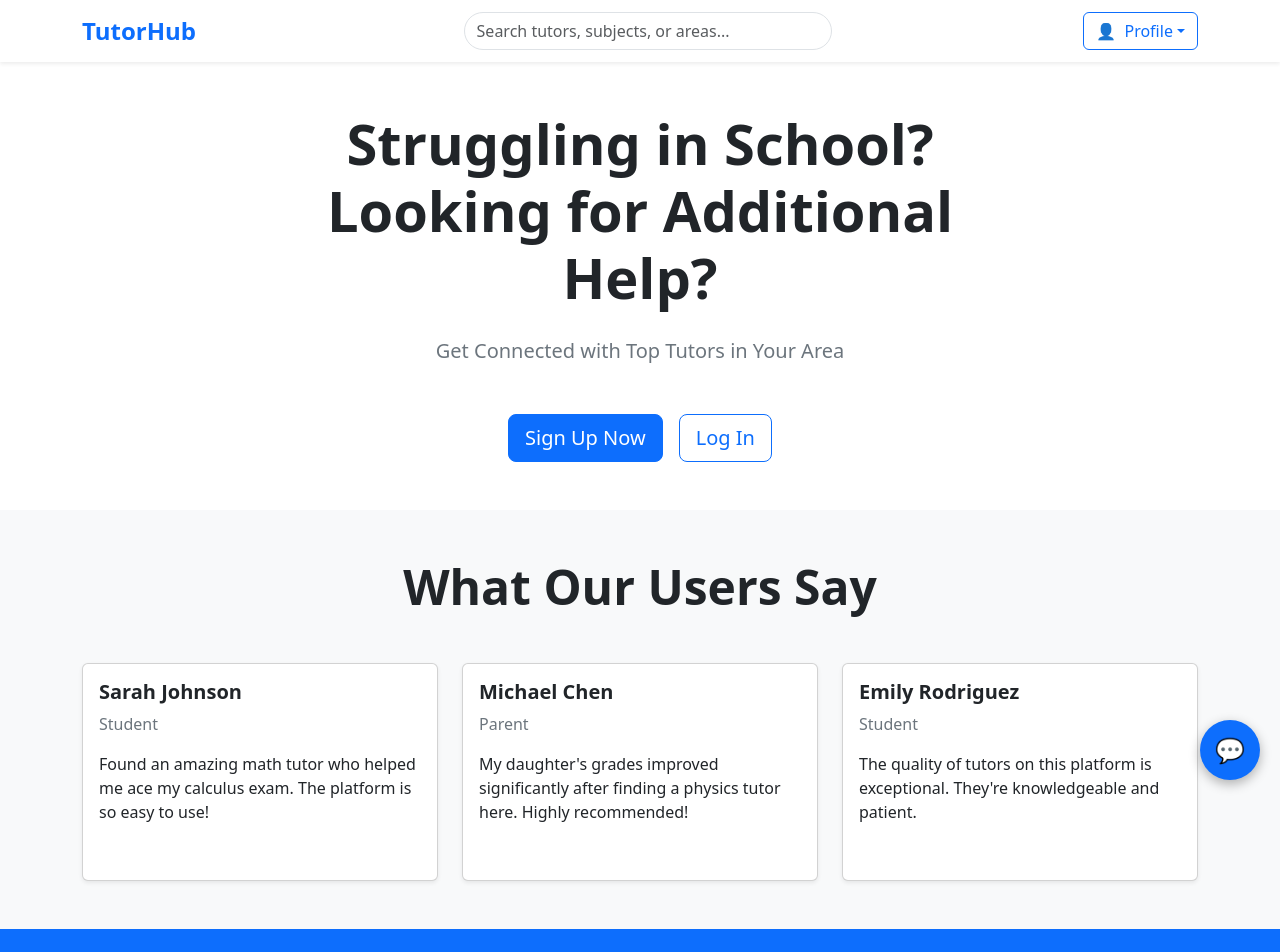
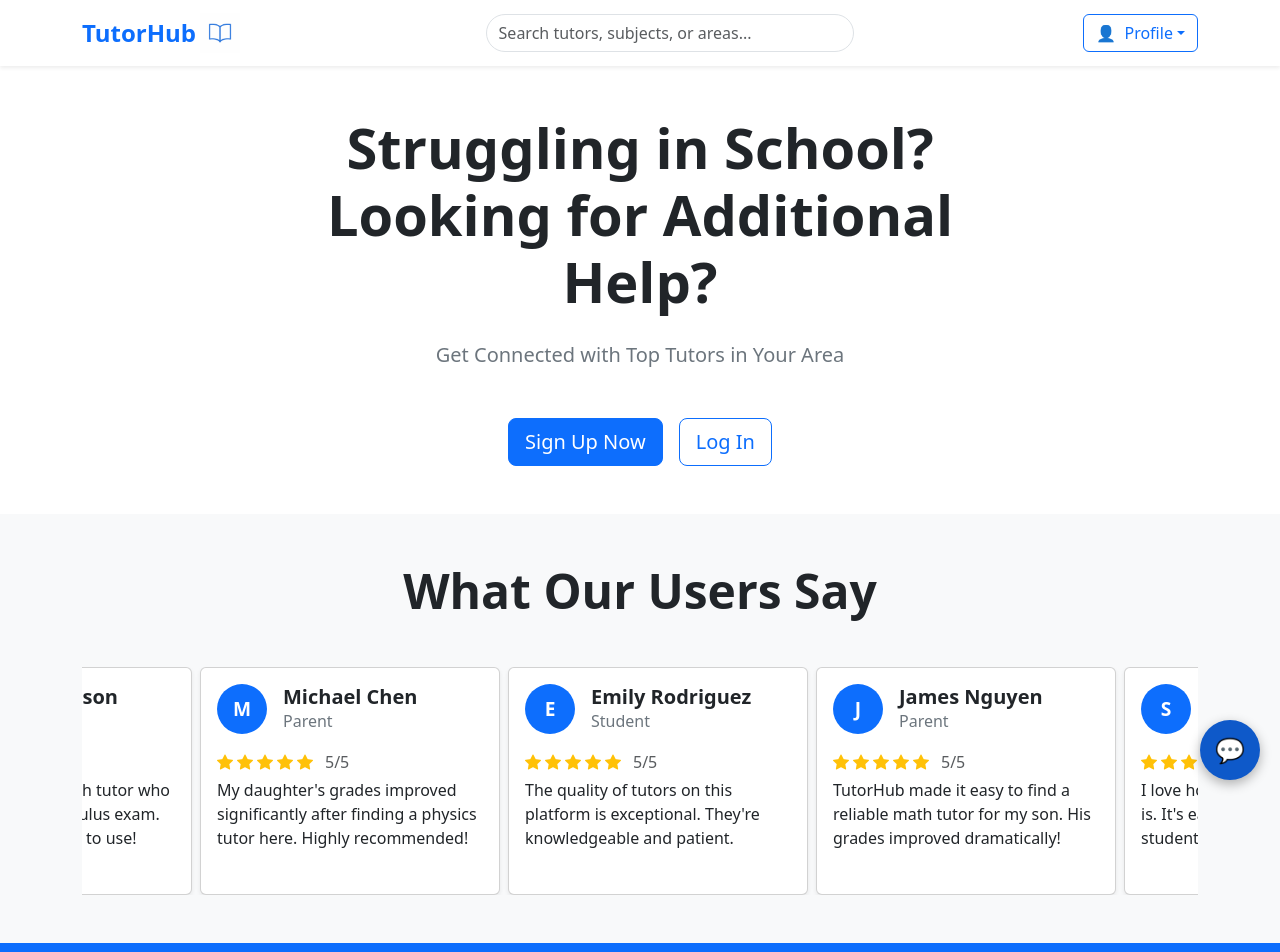
Before and after one commit to FreeCharles02/TutorHubOkstate, a React (Vite) app: page / in a window 1280 px wide. Shown: the top 952 px of the page. Built offline with nearby package versions, Linux system fonts and the light colour scheme.

Commit message:
Added: Carousel Reviews, Star Ratings, Logo, Profile Icons

```diff
--- a/index.html
+++ b/index.html
@@ -1,10 +1,10 @@
-<!doctype html>
+<!DOCTYPE html>
 <html lang="en">
   <head>
     <meta charset="UTF-8" />
-    <link rel="icon" type="image/svg+xml" href="/vite.svg" />
     <meta name="viewport" content="width=device-width, initial-scale=1.0" />
-    <title>tutorhub</title>
+    <title>TutorHub</title>
+    <link rel="stylesheet" href="https://cdn.jsdelivr.net/npm/bootstrap-icons@1.11.1/font/bootstrap-icons.css">
   </head>
   <body>
     <div id="root"></div>
--- a/src/components/ChatBox.tsx
+++ b/src/components/ChatBox.tsx
@@ -44,7 +44,7 @@ export const ChatBox = () => {
           overflow: 'hidden'
         }}>
           <div style={{
-            backgroundColor: '#0d6efd',
+            backgroundColor: '#0e59c9ff',
             color: 'white',
             padding: '15px',
             display: 'flex',
@@ -92,7 +92,7 @@ export const ChatBox = () => {
                   <div style={{
                     padding: '10px 15px',
                     borderRadius: '15px',
-                    backgroundColor: msg.sender === 'user' ? '#0d6efd' : 'white',
+                    backgroundColor: msg.sender === 'user' ? '#0e59c9ff' : 'white',
                     color: msg.sender === 'user' ? 'white' : 'black',
                     wordWrap: 'break-word',
                     boxShadow: '0 1px 2px rgba(0,0,0,0.1)'
@@ -132,7 +132,7 @@ export const ChatBox = () => {
             <button
               onClick={handleSend}
               style={{
-                backgroundColor: '#0d6efd',
+                backgroundColor: '#0e59c9ff',
                 color: 'white',
                 border: 'none',
                 borderRadius: '20px',
@@ -153,14 +153,13 @@ export const ChatBox = () => {
           width: '60px',
           height: '60px',
           borderRadius: '50%',
-          backgroundColor: '#0d6efd',
+          backgroundColor: '#0e59c9ff',
           color: 'white',
           border: 'none',
           fontSize: '1.5rem',
           cursor: 'pointer',
           boxShadow: '0 4px 12px rgba(0,0,0,0.3)',
-          transition: 'transform 0.2s',
-          zIndex: 9999
+          transition: 'transform 0.2s'
         }}
         onMouseEnter={(e) => e.currentTarget.style.transform = 'scale(1.1)'}
         onMouseLeave={(e) => e.currentTarget.style.transform = 'scale(1)'}
--- a/src/components/Navbar.tsx
+++ b/src/components/Navbar.tsx
@@ -1,10 +1,14 @@
 import { Container, Navbar as BsNavbar, Nav, Form, FormControl, Dropdown } from 'react-bootstrap'
+import logo from '../assets/logo.png'
 
 export const Navbar = () => {
   return (
     <BsNavbar bg="white" expand="lg" className="shadow-sm sticky-top">
       <Container>
-        <BsNavbar.Brand href="#" className="text-primary fw-bold fs-4">TutorHub</BsNavbar.Brand>
+        <BsNavbar.Brand href="#" className="text-primary fw-bold fs-4 d-flex align-items-center gap-1">
+          TutorHub
+          <img src={logo} alt="TutorHub Logo" style={{ height: '40px', width: '40px' }} />
+        </BsNavbar.Brand>
         <Form className="d-flex mx-auto" style={{ width: '33%' }}>
           <FormControl
             type="search"
--- a/src/components/Reviews.tsx
+++ b/src/components/Reviews.tsx
@@ -1,3 +1,5 @@
+import { useEffect, useRef } from 'react'
+
 const reviews = [
   {
     id: 1,
@@ -19,31 +21,127 @@ const reviews = [
     role: "Student",
     content: "The quality of tutors on this platform is exceptional. They're knowledgeable and patient.",
     rating: 5,
+  },
+  {
+    id: 4,
+    name: "James Nguyen",
+    role: "Parent",
+    content: "TutorHub made it easy to find a reliable math tutor for my son. His grades improved dramatically!",
+    rating: 5,
+  },
+  {
+    id: 5,
+    name: "Sophia Patel",
+    role: "Tutor",
+    content: "I love how seamless the platform is. It's easy to connect with students and manage sessions.",
+    rating: 4,
+  },
+  {
+    id: 6,
+    name: "Liam Johnson",
+    role: "Student",
+    content: "The scheduling feature is super convenient, and all my tutors have been great at explaining complex topics.",
+    rating: 5,
+  },
+  {
+    id: 7,
+    name: "Olivia Chen",
+    role: "Parent",
+    content: "Finding the right tutor used to be stressful. TutorHub made the whole process quick and trustworthy.",
+    rating: 4,
+  },
+  {
+    id: 8,
+    name: "Ethan Williams",
+    role: "Tutor",
+    content: "TutorHub provides great tools for communication and lesson tracking — it really streamlines my work.",
+    rating: 5,
   }
 ]
 
 export const Reviews = () => {
+  const scrollRef = useRef<HTMLDivElement>(null)
+
+  useEffect(() => {
+    const scrollContainer = scrollRef.current
+    if (!scrollContainer) return
+
+    let scrollAmount = 0
+    const scrollSpeed = 1
+
+    const scroll = () => {
+      scrollAmount += scrollSpeed
+      scrollContainer.scrollLeft = scrollAmount
+
+      if (scrollAmount >= scrollContainer.scrollWidth / 2) {
+        scrollAmount = 0
+      }
+    }
+
+    const intervalId = setInterval(scroll, 30)
+    return () => clearInterval(intervalId)
+  }, [])
+
+  const duplicatedReviews = [...reviews, ...reviews]
+
   return (
     <section className="py-5 bg-light">
       <div className="container">
         <h2 className="display-5 fw-bold text-center mb-5">
           What Our Users Say
         </h2>
-        <div className="row g-4">
-          {reviews.map((review) => (
-            <div key={review.id} className="col-md-6 col-lg-4">
+        <div
+          ref={scrollRef}
+          className="overflow-hidden"
+          style={{
+            display: 'flex',
+            gap: '.5rem',
+            overflowX: 'hidden',
+            scrollBehavior: 'auto'
+          }}
+        >
+          {duplicatedReviews.map((review, index) => (
+            <div
+              key={`${review.id}-${index}`}
+              style={{
+                minWidth: '300px',
+                maxWidth: '300px',
+                width: '300px',
+                flex: '0 0 300px'
+              }}
+            >
               <div className="card h-100 shadow-sm">
                 <div className="card-body">
-                  <div className="mb-3">
-                    <h3 className="h5 fw-semibold">{review.name}</h3>
-                    <p className="text-secondary">{review.role}</p>
+  <div className="mb-3 d-flex align-items-center gap-3">
+    <div
+      style={{
+        width: '50px',
+        height: '50px',
+        borderRadius: '50%',
+        backgroundColor: '#0d6efd',
+        color: 'white',
+        display: 'flex',
+        alignItems: 'center',
+        justifyContent: 'center',
+        fontSize: '1.2rem',
+        fontWeight: 'bold',
+        flexShrink: 0
+      }}
+    >
+      {review.name.charAt(0)}
     </div>
-                  <p className="text-body mb-3">{review.content}</p>
-                  <div className="text-warning">
+    <div>
+      <h3 className="h5 fw-semibold mb-0">{review.name}</h3>
+      <p className="text-secondary mb-0">{review.role}</p>
+    </div>
+  </div>
+  <div className="text-warning mb-1">
     {[...Array(review.rating)].map((_, i) => (
       <i key={i} className="bi bi-star-fill me-1"></i>
     ))}
+    <span className="text-muted ms-2">{review.rating}/5</span>
   </div>
+  <p className="text-body mb-1">{review.content}</p>
 </div>
               </div>
             </div>
```
Also changed, not shown: src/assets/logo.png (added). Lines whose indentation alone changed are shown as unchanged.
